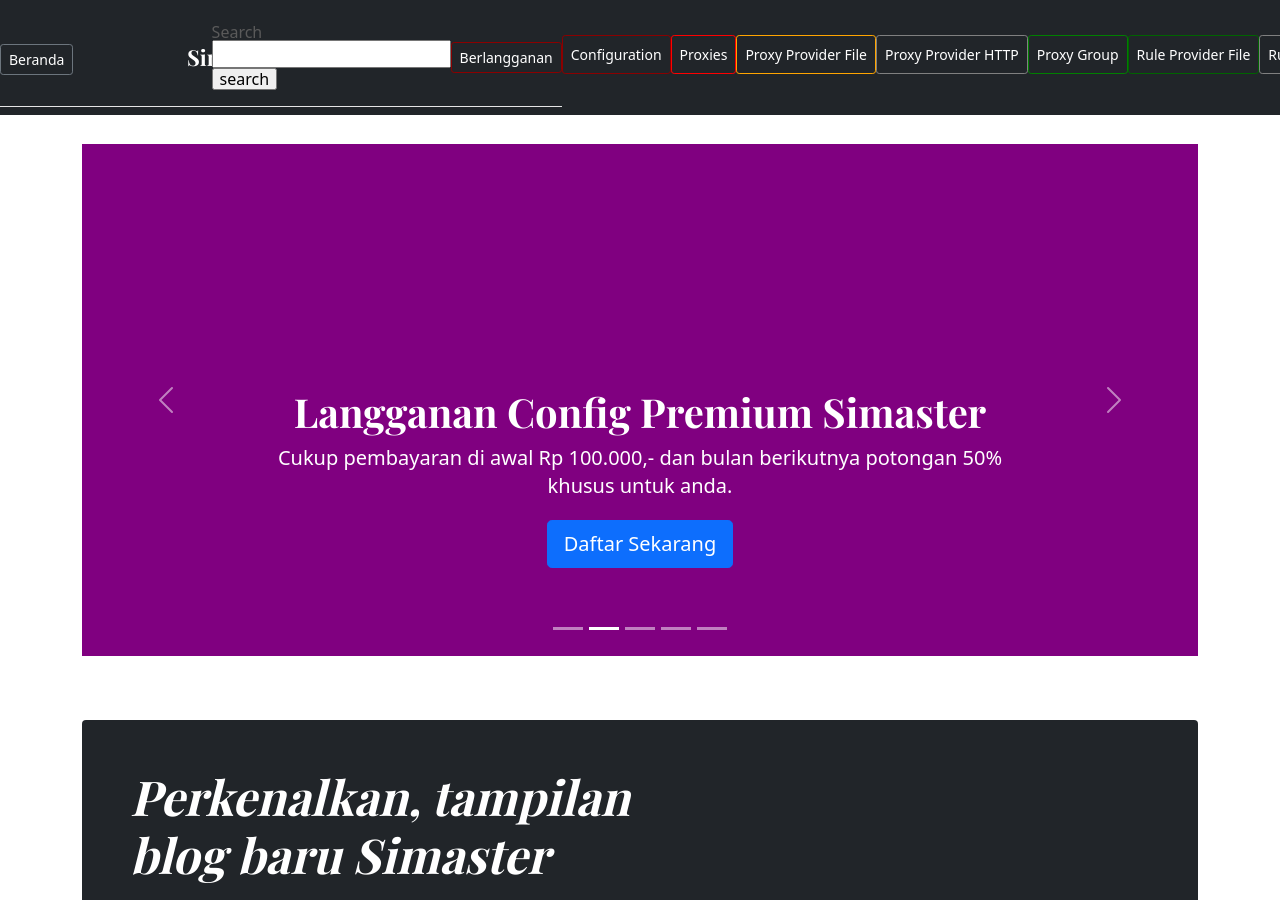
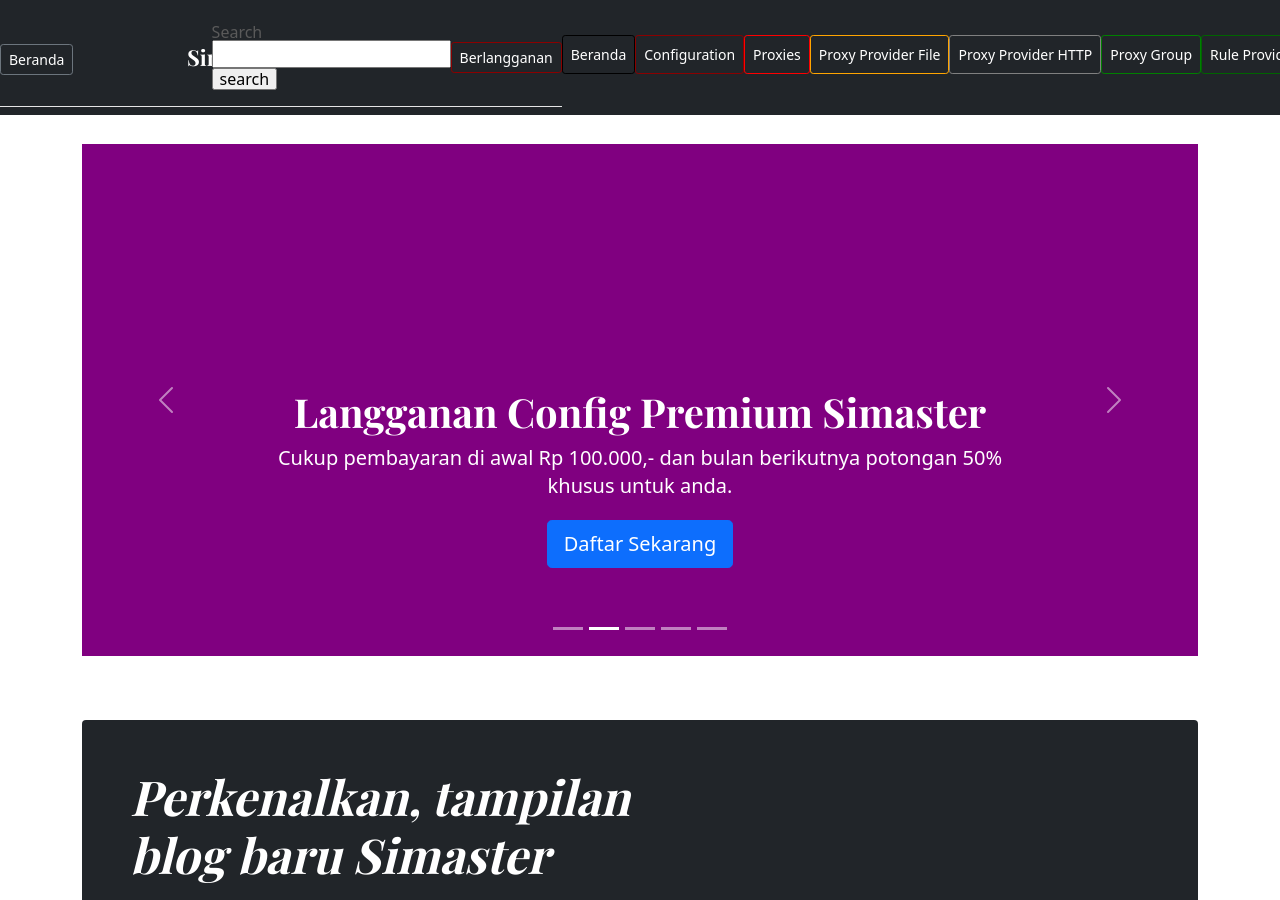
Before and after one commit to mwnsofficial/simastertutorials.github.io, a Jekyll site: the page built from index.html, in a window 1280 px wide and 900 px high. Built offline with Jekyll 4.4.1, drawn with Linux system fonts in a browser that asks for light colours; the list of posts is cut into pages by our own code; comment, search, counter and statistics services are not loaded.

Commit message:
Update menu.html

```diff
--- a/_includes/menu.html
+++ b/_includes/menu.html
@@ -1,5 +1,6 @@
 <div class="nav-scroller py-1 mb-2">
   <nav class="nav d-flex justify-content-between">
+    <a style="text-decoration:none;color:white;border-color:black;" class="p-2 link-secondary btn btn-sm btn-outline-secondary" href="#">Beranda</a>
     <a style="text-decoration:none;color:white;border-color:darkred;" class="p-2 link-secondary btn btn-sm btn-outline-secondary" href="#">Configuration</a>
     <a style="text-decoration:none;color:white;border-color:red;" class="p-2 link-secondary btn btn-sm btn-outline-secondary" href="#">Proxies</a>
     <a style="text-decoration:none;color:white;border-color:orange;" class="p-2 link-secondary btn btn-sm btn-outline-secondary" href="#">Proxy Provider File</a>
```
